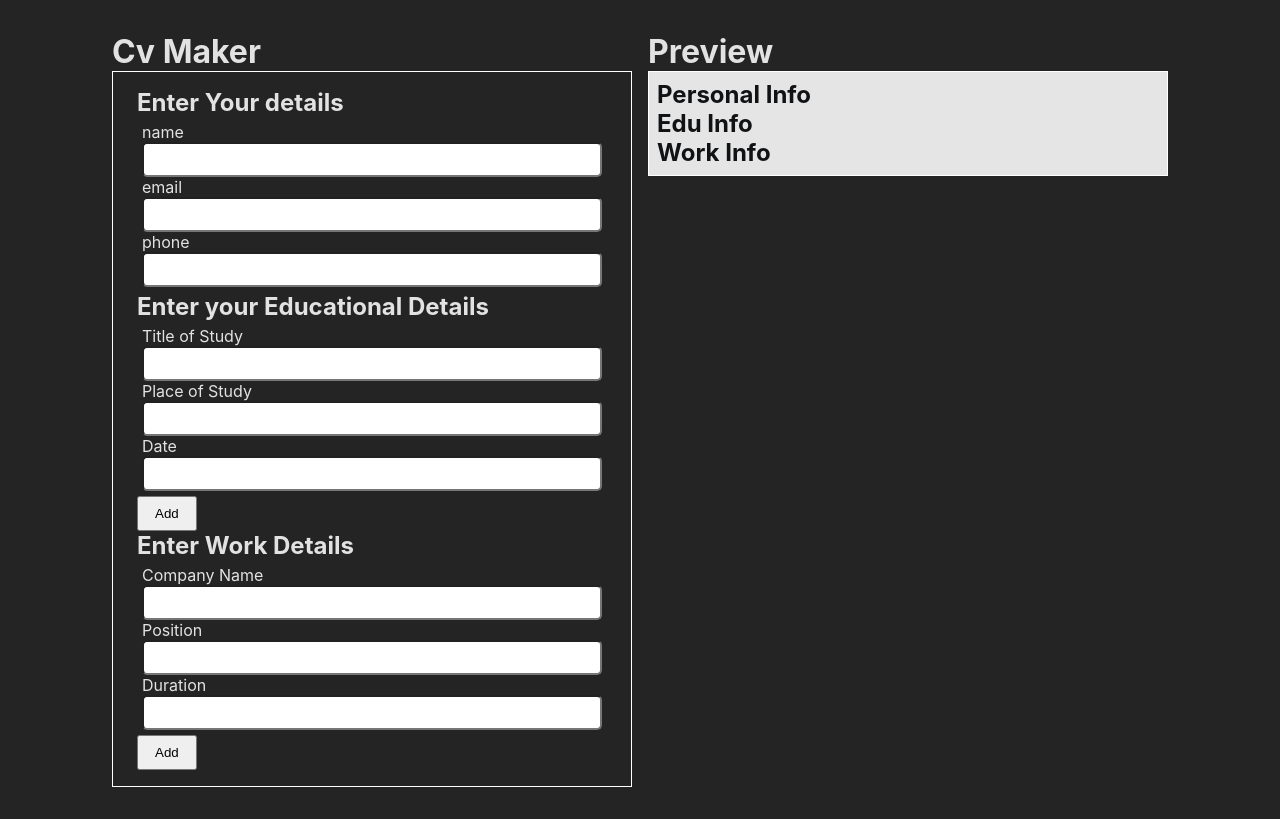
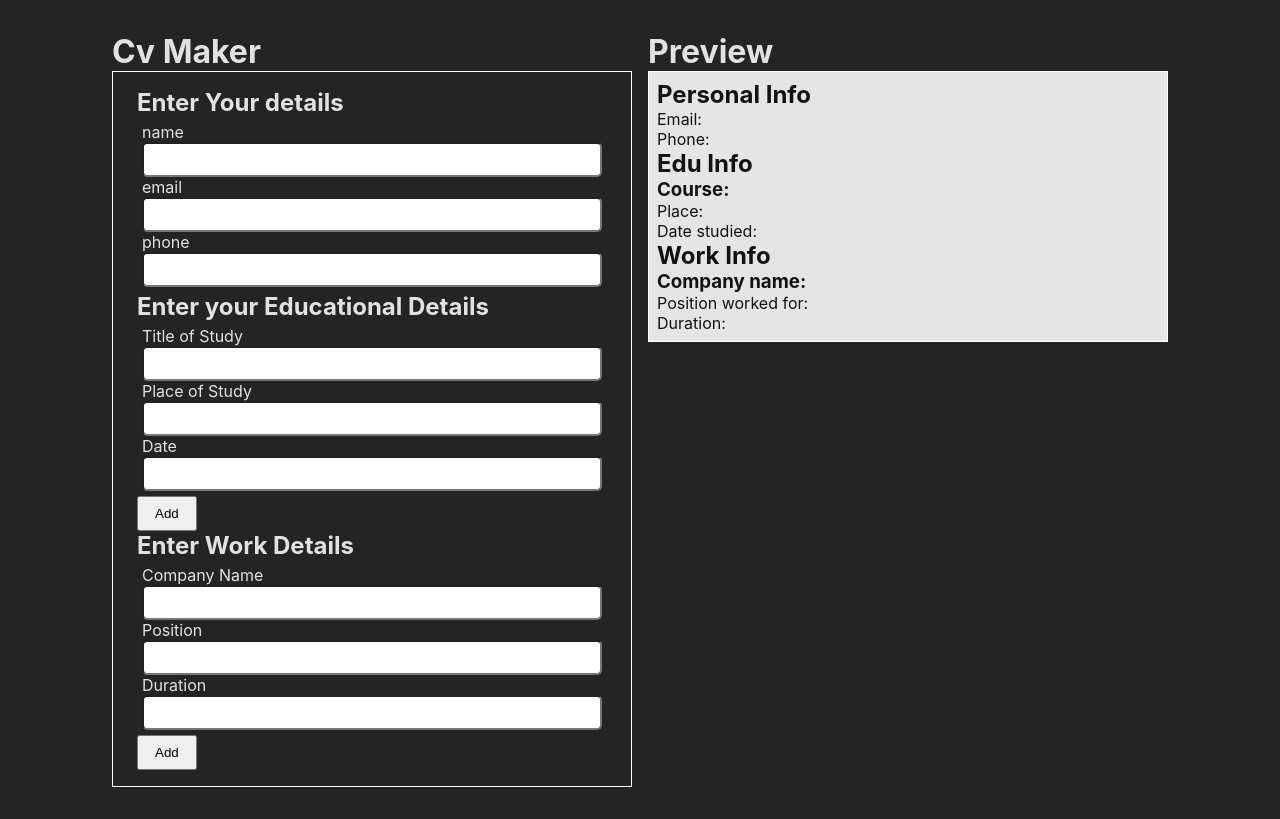
Before and after one commit to RazaNaqsh/CvCreator-React, a React (Vite) app: page / in a window 1280 px wide. Built offline with nearby package versions, Linux system fonts and the light colour scheme.

Commit message:
Preview field names

```diff
--- a/src/components/Preview.jsx
+++ b/src/components/Preview.jsx
@@ -5,25 +5,25 @@ export default function Preview(props) {
 	const genInfoElements = (
 		<div>
 			<h2>{props.genInfo.name}</h2>
-			<p>{props.genInfo.email}</p>
-			<p>{props.genInfo.phone}</p>
+			<p>Email: {props.genInfo.email}</p>
+			<p>Phone: {props.genInfo.phone}</p>
 		</div>
 	);
 	const eduInfoElements = props.eduInfo.map((item) => {
 		return (
 			<div key={item.id}>
-				<h3>{item.title}</h3>
-				<p>{item.place}</p>
-				<p>{item.date}</p>
+				<h3>Course: {item.title}</h3>
+				<p>Place: {item.place}</p>
+				<p>Date studied: {item.date}</p>
 			</div>
 		);
 	});
 	const workInfoElements = props.workInfo.map((item) => {
 		return (
 			<div key={item.id}>
-				<h3>{item.company}</h3>
-				<p>{item.position}</p>
-				<p>{item.duration}</p>
+				<h3>Company name: {item.company}</h3>
+				<p>Position worked for: {item.position}</p>
+				<p>Duration: {item.duration}</p>
 			</div>
 		);
 	});
```
